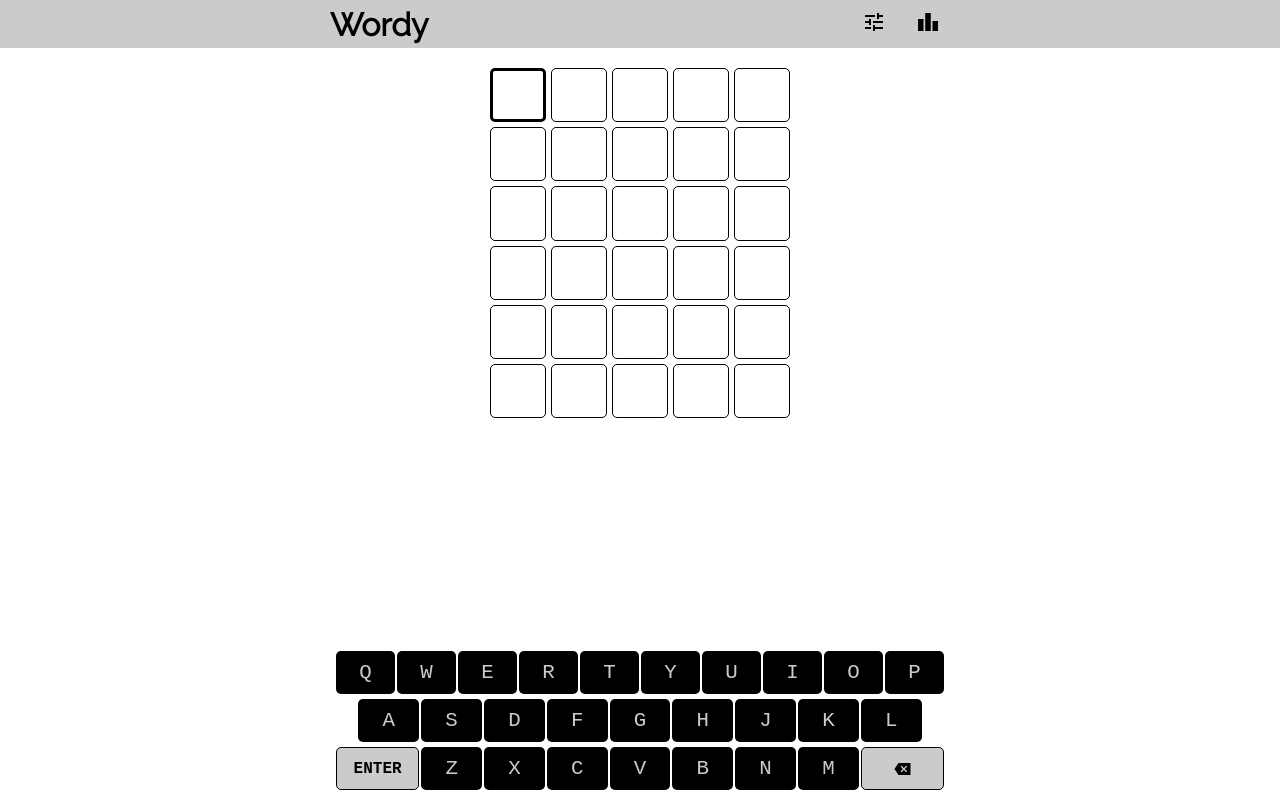
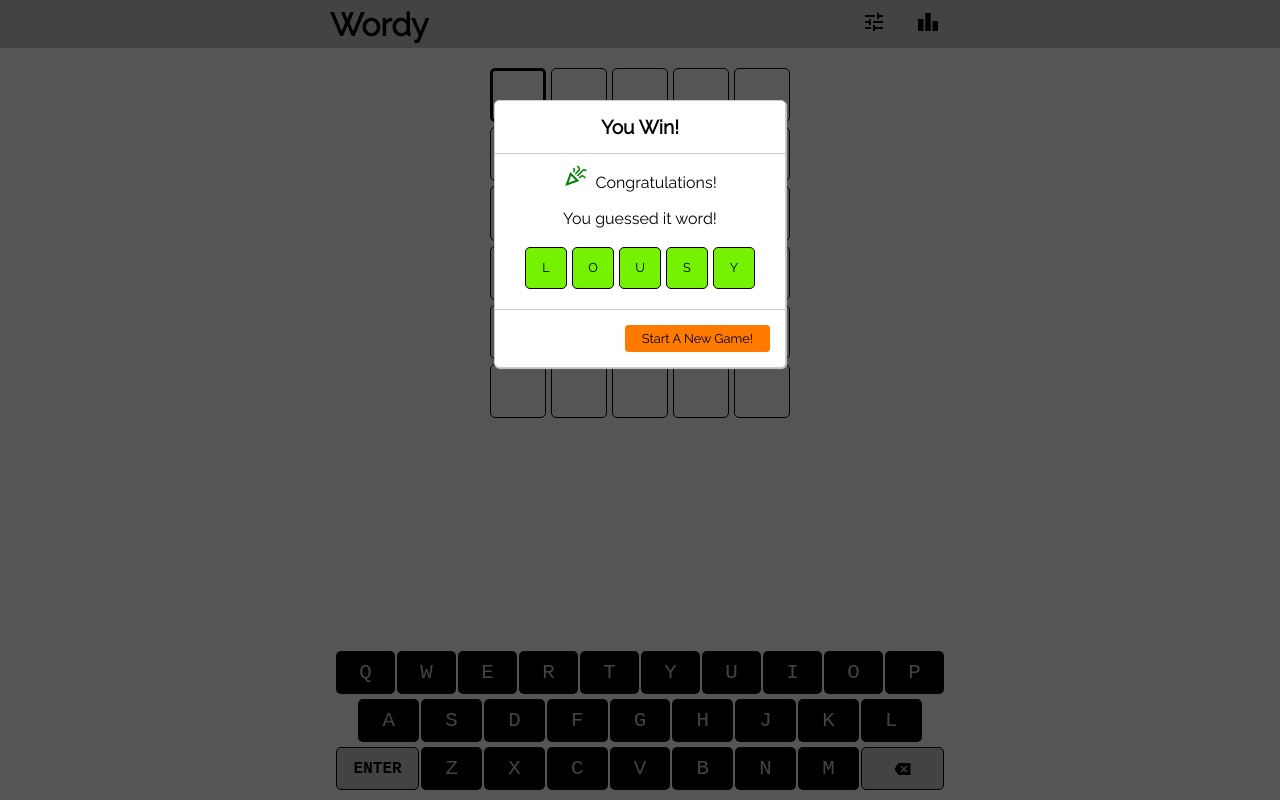
Before and after one commit to bAmrish/Wordy, a React (Create React App) app: page /game in a window 1280 px wide. Built offline with nearby package versions, Linux system fonts and the light colour scheme.

Commit message:
[WIP] intial code for success dialog!

```diff
--- a/src/App.tsx
+++ b/src/App.tsx
@@ -3,6 +3,7 @@ import Header from './header/Header';
 import { Navigate, Route, Routes } from 'react-router-dom';
 import { lazy, Suspense } from 'react';
 import { useAppSelector } from './game/store/store.hooks';
+import Dialog from './ui/dialog/Dialog';
 
 function App() {
   const Stats = lazy(() => import('./stats/Stats'));
@@ -11,6 +12,7 @@ function App() {
   const theme = useAppSelector(state => state.ui.theme);
   return (
     <div className={`${classes.app} theme ${theme}`}>
+      <Dialog />
       <Header />
       <div className={classes['main-container']}>
         <Suspense fallback={<div>Loading...</div>}>
--- a/src/index.css
+++ b/src/index.css
@@ -23,3 +23,16 @@ code {
   font-family: source-code-pro, Menlo, Monaco, Consolas, 'Courier New',
     monospace;
 }
+
+
+button {
+  font-family: Raleway, sans-serif;
+  font-size: 0.8rem;
+  background-color: var(--tertiary-background);
+  border: 1px solid var(--tertiary-background);
+  color: #000000;
+  padding: 0.3rem 1rem;
+  cursor: pointer;
+  border-radius: 0.2rem;
+  box-shadow: none;
+}
--- /dev/null
+++ b/src/ui/dialog/Dialog.module.css
@@ -0,0 +1,147 @@
+.backdrop {
+    position: fixed;
+    top: 0;
+    left: 0;
+    width: 100%;
+    height: 100%;
+    padding: 0;
+    margin: 0;
+    background-color: #000000aa;
+    z-index: 99;
+}
+
+.dialog {
+    position: absolute;
+    top: min(100px, 30vh);
+    left: 50%;
+    transform: translateX(-50%);
+
+    background-color: var(--secondary-background);
+    color: var(--secondary-text);
+    border: 1px solid var(--primary-background);
+    box-shadow: 1px 1px 1px var(--primary-background);
+    border-radius: 5px;
+    padding: 20px;
+    min-width: 250px;
+    min-height: 150px;
+    z-index: 100;
+
+    display: flex;
+    flex-direction: column;
+    gap: 20px;
+}
+
+.dialog-title {
+    font-size: 1.2rem;
+    font-weight: bold;
+    text-align: center;
+    border-bottom: 1px solid var(--primary-background);
+    display: flex;
+    justify-content: center;
+    align-items: center;
+    padding: 15px;
+    margin: -20px -20px 0;
+}
+.dialog-actions {
+    border-top: 1px solid var(--primary-background);
+    display: flex;
+    justify-content: flex-end;
+    padding: 15px;
+    margin: 0 -20px -20px;
+}
+.animation-enter {
+    animation: 500ms slide-in ease;
+}
+
+@keyframes slide-in {
+    0% {
+        top: -100%;
+    }
+    50% {
+        top: 100px;
+    }
+    100% {
+        top: 50px;
+    }
+}
+
+.success-message-container {
+    color: var(--secondary-text);
+    display: flex;
+    flex-direction: column;
+    justify-content: center;
+    align-items: center;
+    line-height: 1rem;
+}
+
+.message-row .icon {
+    display: inline-flex;
+    color: green;
+    margin-top: -10px;
+}
+
+.success-message-container .message-row {
+    padding-bottom: 20px;
+}
+
+.answer {
+    display: flex;
+    flex-grow: 1;
+    width: 100%;
+    justify-content: center;
+    align-items: center;
+    gap: 5px;
+}
+
+.answer-tile {
+    font-size: 0.8rem;
+    display: inline-flex;
+    justify-content: center;
+    align-items: center;
+    border-radius: 5px;
+    text-transform: uppercase;
+    width: 40px;
+    height: 40px;
+    border: 1px solid var(--tile-border-color);
+    background-color: var(--tile-success-background);
+    color: var(--tile-success-text);
+    animation: 1000ms bounce ease-in 1;
+}
+
+.answer-tile:nth-child(1) {
+    animation-delay: 600ms;
+}
+
+.answer-tile:nth-child(2) {
+    animation-delay: 700ms;
+}
+
+.answer-tile:nth-child(3) {
+    animation-delay: 800ms;
+}
+
+.answer-tile:nth-child(4) {
+    animation-delay: 900ms;
+}
+
+.answer-tile:nth-child(5) {
+    animation-delay: 1000ms;
+}
+
+@keyframes bounce {
+    0% {
+        transform: translateY(0);
+    }
+    25% {
+        transform: translateY(-50%);
+    }
+    50% {
+        transform: translateY(0%);
+    }
+    75% {
+        transform: translateY(50%);
+    }
+    100% {
+        transform: translateY(0%);
+    }
+}
--- /dev/null
+++ b/src/ui/dialog/Dialog.tsx
@@ -0,0 +1,63 @@
+import classes from './Dialog.module.css';
+import { CSSTransition } from 'react-transition-group';
+import { useEffect, useState } from 'react';
+import { useAppSelector } from '../../game/store/store.hooks';
+
+const SuccessMessage = () => {
+  const game = useAppSelector(state => state.games.currentGame);
+  let content = <></>;
+  if (game) {
+    const answer = game.answer.split('').map((l, i) => (
+      <div key={i} className={classes['answer-tile']}>
+        {l}
+      </div>
+    ));
+    content = (
+      <div className={classes['success-message-container']}>
+        <div className={classes['message-row']}>
+          <span className={'material-icons-outlined ' + classes.icon}>
+            celebration
+          </span>
+          &nbsp; Congratulations!
+        </div>
+        <div className={classes['message-row']}>You guessed it word!</div>
+        <div className={classes.answer}>{answer}</div>
+      </div>
+    );
+  }
+  return content;
+};
+
+const Dialog = () => {
+  const show = true;
+  const [animate, setAnimate] = useState(false);
+  useEffect(() => {
+    setTimeout(() => {
+      setAnimate(true);
+    }, 300);
+  });
+  const mainContent = (
+    <>
+      <div className={classes.backdrop} />
+      <CSSTransition
+        mountOnEnter
+        in={animate}
+        timeout={{ enter: 500 }}
+        classNames={{ enter: classes['animation-enter'] }}
+      >
+        <div className={classes.dialog}>
+          <div className={classes['dialog-title']}>You Win!</div>
+          <div className={classes['dialog-content']}>
+            <SuccessMessage />
+          </div>
+          <div className={classes['dialog-actions']}>
+            <button>Start A New Game!</button>
+          </div>
+        </div>
+      </CSSTransition>
+    </>
+  );
+  return show ? mainContent : <> </>;
+};
+
+export default Dialog;
```
